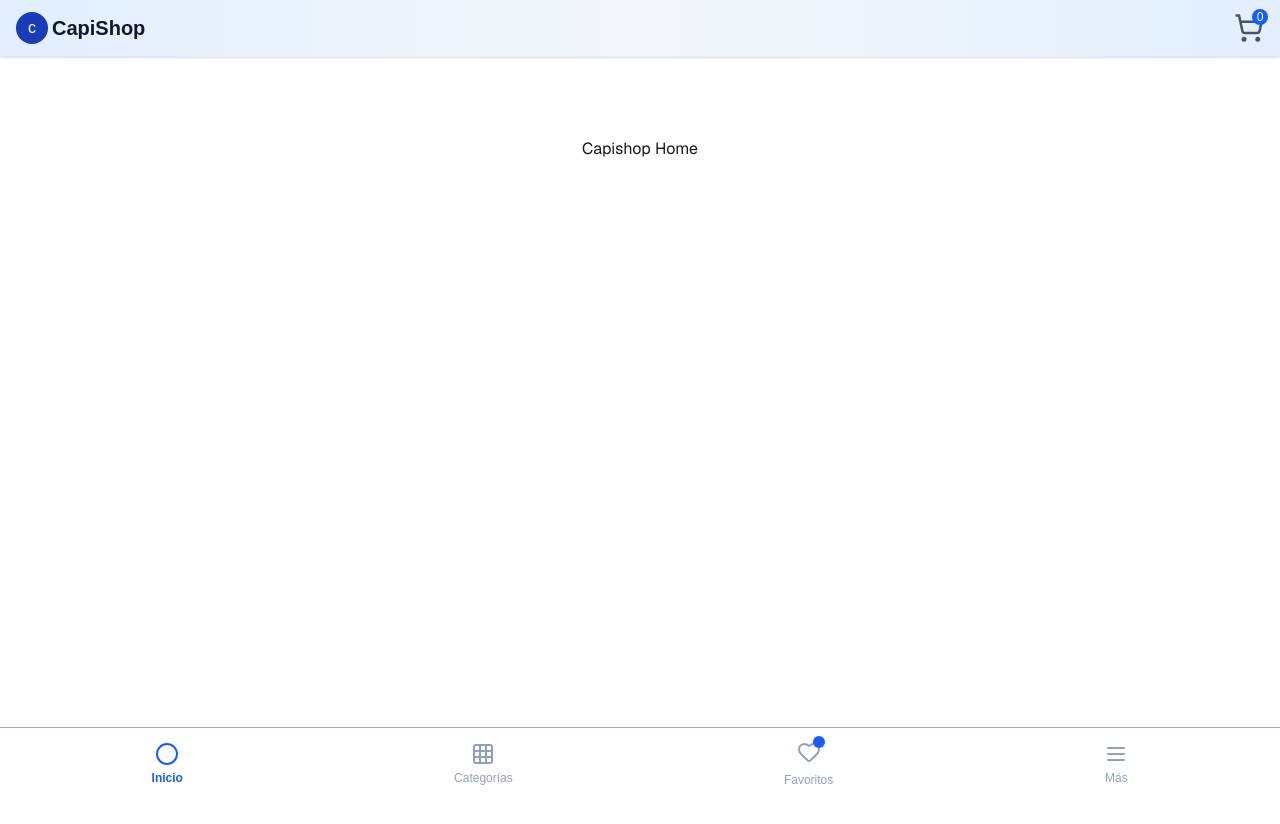
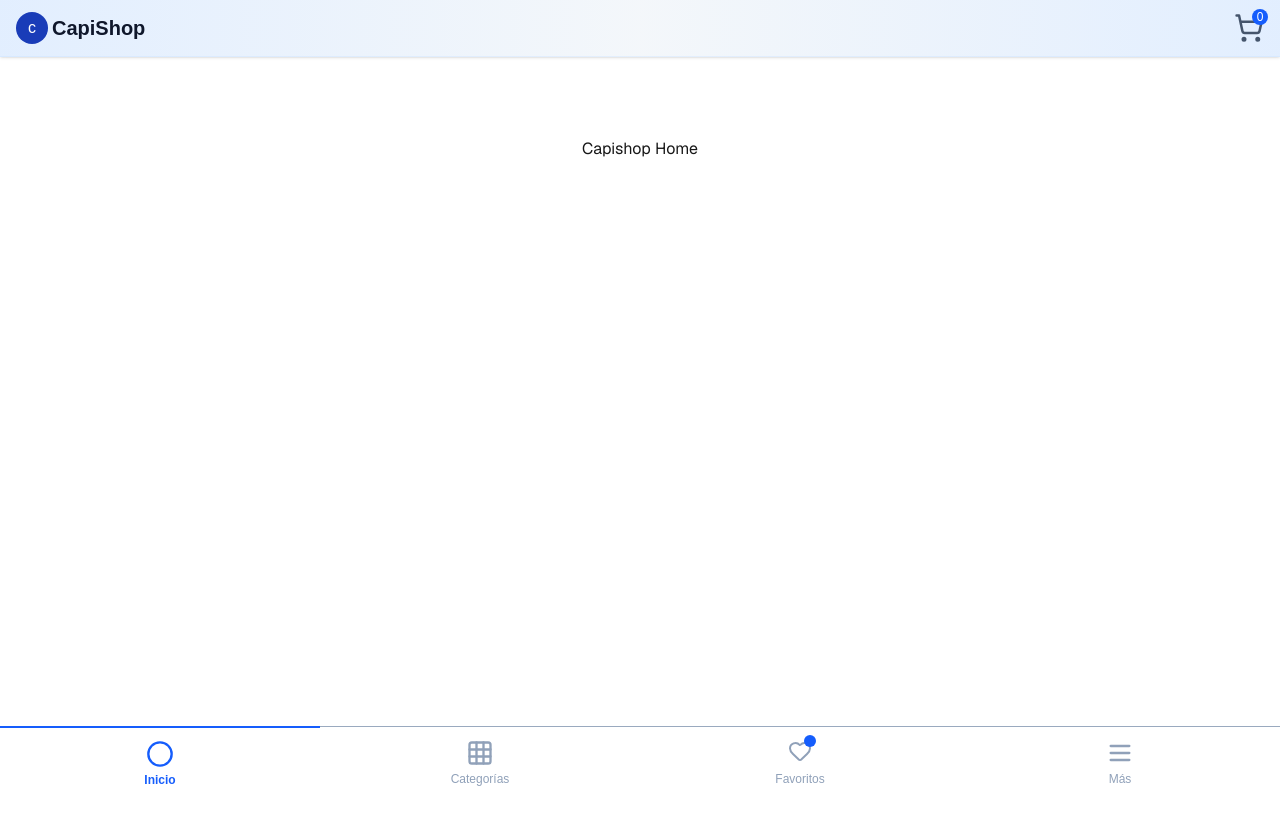
Before and after one commit to roobbs/capishop, a Next.js app: page / in a window 1280 px wide. Shown: the top 824 px of the page. Built offline with nearby package versions, Linux system fonts and the light colour scheme.

Commit message:
style: updated nav bar style to show border and improve touchable area

```diff
--- a/app/ui/layout/BottomNavBar.tsx
+++ b/app/ui/layout/BottomNavBar.tsx
@@ -8,52 +8,57 @@ export default function BottomNavBar() {
   const pathname = usePathname();
 
   return (
-    <nav className="fixed bottom-0 left-0 right-0 bg-white border-t border-slate-400/90 px-4 py-3">
-      <div className="flex items-center justify-around">
+    <nav className="fixed grid grid-cols-4 bottom-0 left-0 right-0 bg-white">
       <Link
         href="/"
-          className={`flex gap-1 flex-col items-center ${
-            pathname === "/" ? "text-blue-600 font-bold" : "text-slate-400"
+        className={`flex gap-1 flex-col border-t py-3 items-center ${
+          pathname === "/"
+            ? "text-blue-600 font-bold border-t-2 border-blue-600"
+            : "text-slate-400 border-slate-400/90"
         }`}
       >
-          <Circle className="" />
+        <Circle className="size-7" />
         <span className="text-xs ">Inicio</span>
       </Link>
+
       <Link
         href="/categories"
-          className={`flex gap-1 flex-col items-center ${
+        className={`flex gap-1 flex-col border-t py-3 items-center ${
           pathname === "/categories"
-              ? "text-blue-600 font-bold"
-              : "text-slate-400"
+            ? "text-blue-600 font-bold border-t-2 border-blue-600"
+            : "text-slate-400 border-slate-400/90"
         }`}
       >
-          <Grid3X3 className="" />
+        <Grid3X3 className="size-7" />
         <span className="text-xs">Categorías</span>
       </Link>
+
       <Link
         href="/favorites"
-          className={`flex gap-1 flex-col items-center ${
+        className={`flex gap-1 flex-col border-t py-3 items-center ${
           pathname === "/favorites"
-              ? "text-blue-600 font-bold"
-              : "text-slate-400"
+            ? "text-blue-600 font-bold border-t-2 border-blue-600"
+            : "text-slate-400 border-slate-400/90"
         }`}
       >
         <div className="w-6 h-6 flex items-center justify-center mb-1 relative">
-            <Heart className="" />
+          <Heart className="size-7" />
           <div className="absolute -top-1 -right-1 w-3 h-3 bg-blue-600 rounded-full"></div>
         </div>
         <span className="text-xs">Favoritos</span>
       </Link>
+
       <Link
         href="/menu"
-          className={`flex gap-1 flex-col items-center ${
-            pathname === "/menu" ? "text-blue-600 font-bold" : "text-slate-400"
+        className={`flex gap-1 flex-col border-t py-3 items-center ${
+          pathname === "/menu"
+            ? "text-blue-600 font-bold border-t-2 border-blue-600"
+            : "text-slate-400 border-slate-400/90"
         }`}
       >
-          <Menu className="" />
+        <Menu className="size-7" />
         <span className="text-xs">Más</span>
       </Link>
-      </div>
     </nav>
   );
 }
```
Lines whose indentation alone changed are shown as unchanged.
